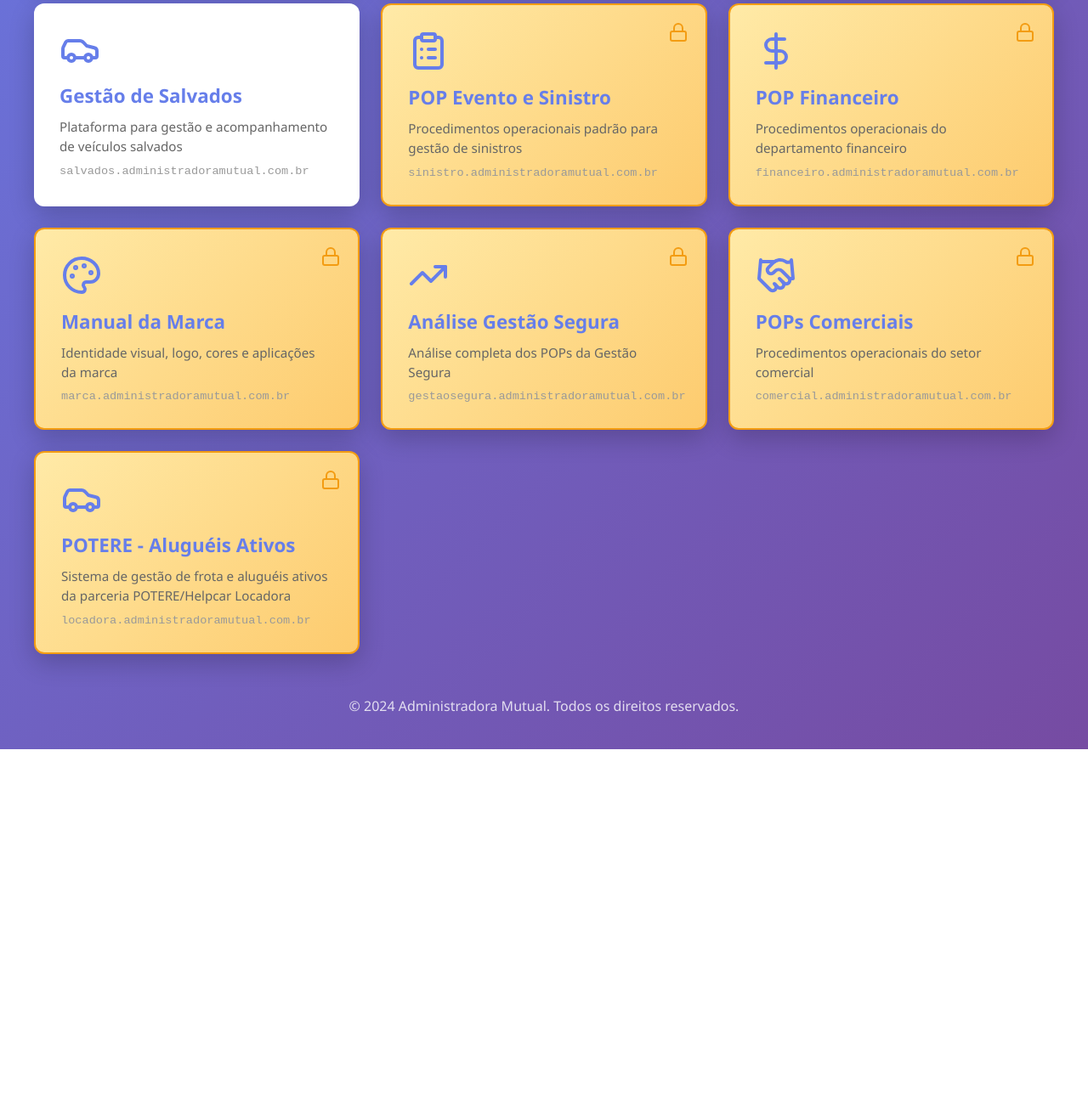
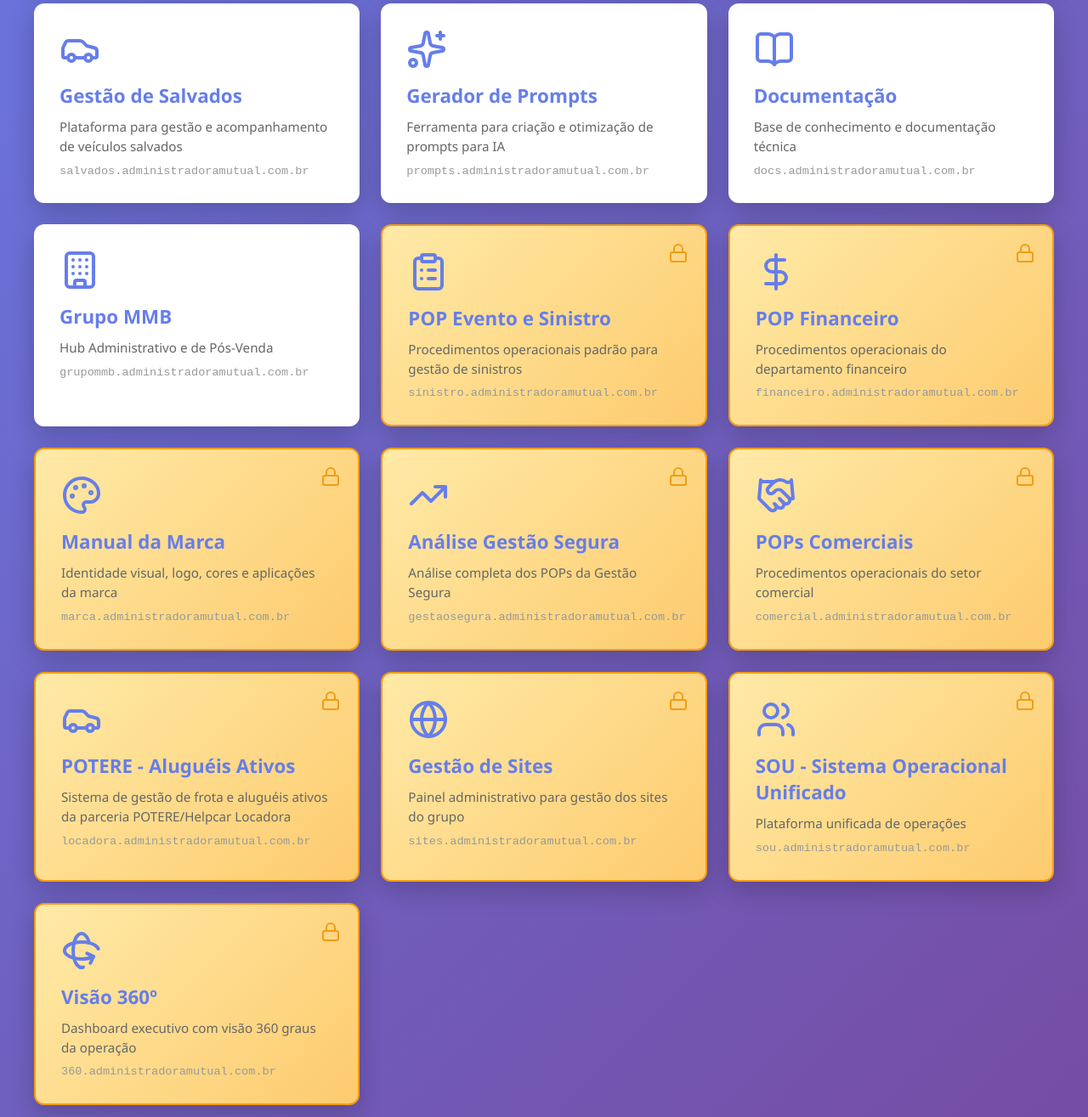
Before and after one commit to alessandro2401/sistemas-site, a plain HTML site: page index.html in a window 1280 px wide. Shown: the part 745-2060 px from the top of the page at 85% size. Before the commit the page ends 1627 px from the top, so only its background shows below. Drawn offline with nearby package versions, Linux system fonts and the light colour scheme.

Commit message:
Adicionar cards faltantes (360, Prompts, Docs, etc) e manter ordem

```diff
--- a/index.html
+++ b/index.html
@@ -260,6 +260,30 @@
                 <span class="url">salvados.administradoramutual.com.br</span>
             </a>
 
+            <!-- Gerador de Prompts -->
+            <a href="https://prompts.administradoramutual.com.br" class="system-card" target="_blank">
+                <i data-lucide="sparkles" class="icon"></i>
+                <h3>Gerador de Prompts</h3>
+                <p>Ferramenta para criação e otimização de prompts para IA</p>
+                <span class="url">prompts.administradoramutual.com.br</span>
+            </a>
+
+            <!-- Documentação (Docs) -->
+            <a href="https://docs.administradoramutual.com.br" class="system-card" target="_blank">
+                <i data-lucide="book-open" class="icon"></i>
+                <h3>Documentação</h3>
+                <p>Base de conhecimento e documentação técnica</p>
+                <span class="url">docs.administradoramutual.com.br</span>
+            </a>
+
+            <!-- Grupo MMB -->
+            <a href="https://grupommb.administradoramutual.com.br" class="system-card" target="_blank">
+                <i data-lucide="building" class="icon"></i>
+                <h3>Grupo MMB</h3>
+                <p>Hub Administrativo e de Pós-Venda</p>
+                <span class="url">grupommb.administradoramutual.com.br</span>
+            </a>
+
             <!-- === SISTEMAS DE ACESSO RESTRITO === -->
 
             <!-- POP Sinistro -->
@@ -315,6 +339,33 @@
                 <p>Sistema de gestão de frota e aluguéis ativos da parceria POTERE/Helpcar Locadora</p>
                 <span class="url">locadora.administradoramutual.com.br</span>
             </a>
+
+            <!-- Sites (Restrito) -->
+            <a href="https://sites.administradoramutual.com.br" class="system-card restricted" target="_blank">
+                <i data-lucide="lock" class="icon-lock"></i>
+                <i data-lucide="globe" class="icon"></i>
+                <h3>Gestão de Sites</h3>
+                <p>Painel administrativo para gestão dos sites do grupo</p>
+                <span class="url">sites.administradoramutual.com.br</span>
+            </a>
+
+            <!-- SOU (Restrito) -->
+            <a href="https://sou.administradoramutual.com.br" class="system-card restricted" target="_blank">
+                <i data-lucide="lock" class="icon-lock"></i>
+                <i data-lucide="users" class="icon"></i>
+                <h3>SOU - Sistema Operacional Unificado</h3>
+                <p>Plataforma unificada de operações</p>
+                <span class="url">sou.administradoramutual.com.br</span>
+            </a>
+
+            <!-- 360 (Restrito) -->
+            <a href="https://360.administradoramutual.com.br" class="system-card restricted" target="_blank">
+                <i data-lucide="lock" class="icon-lock"></i>
+                <i data-lucide="rotate-3d" class="icon"></i>
+                <h3>Visão 360º</h3>
+                <p>Dashboard executivo com visão 360 graus da operação</p>
+                <span class="url">360.administradoramutual.com.br</span>
+            </a>
         </div>
 
         <div class="footer">
```
